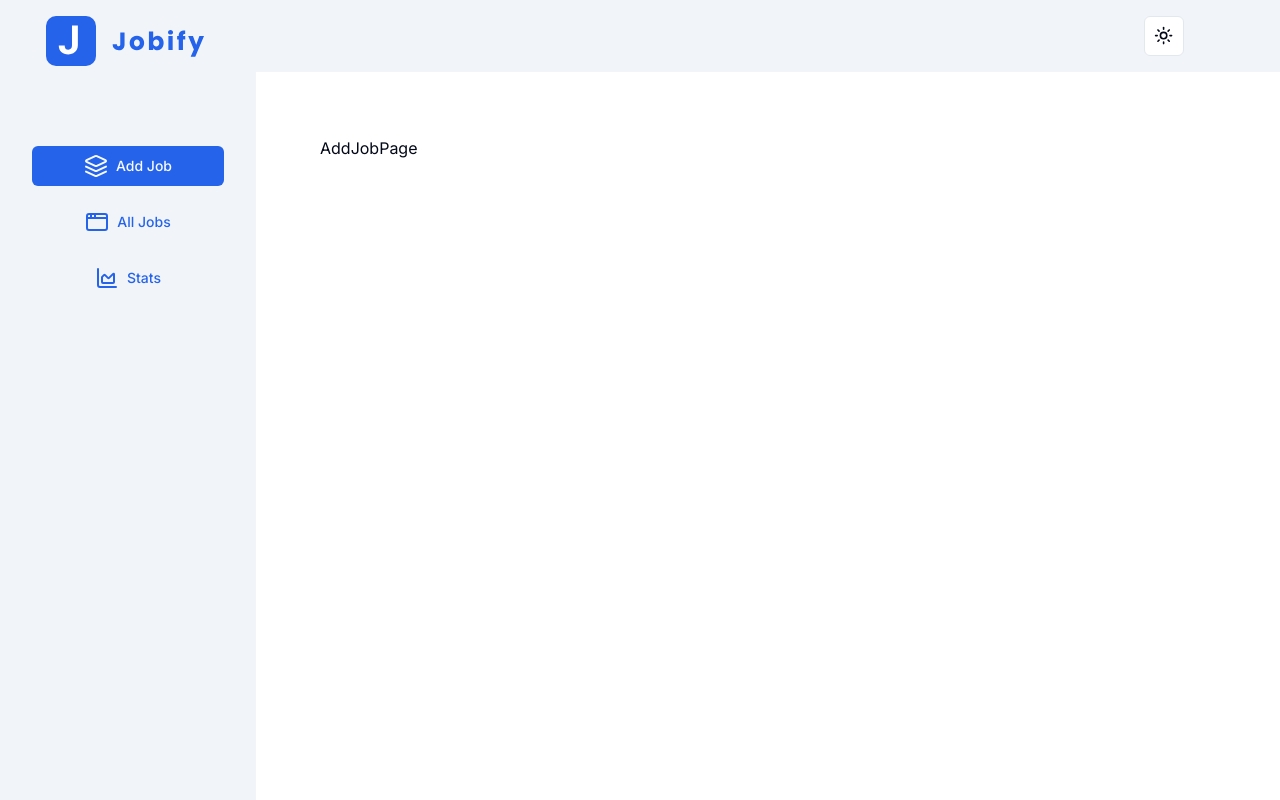
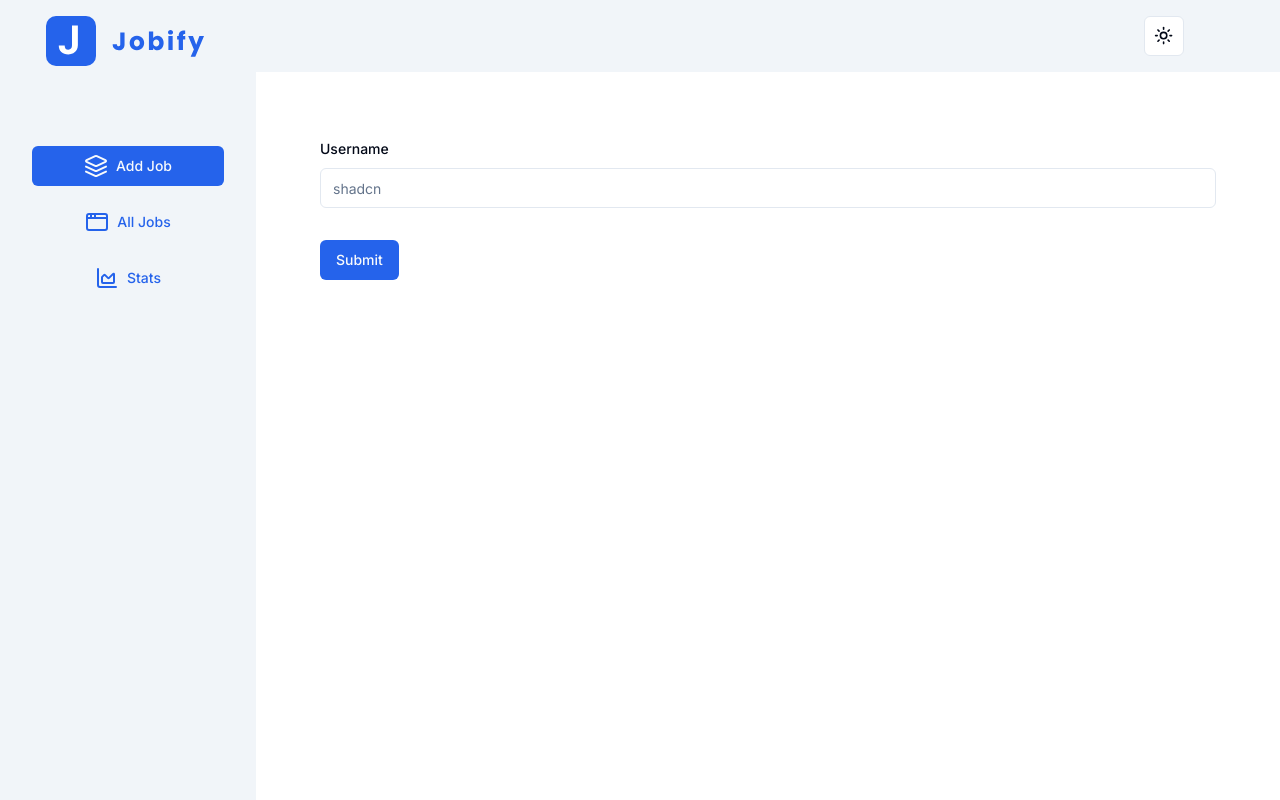
Before and after one commit to Yami6575/jobify, a Next.js app: page /add-job in a window 1280 px wide. Built offline with nearby package versions, Linux system fonts and the light colour scheme.

Commit message:
created a form

```diff
--- a/app/(dashboard)/add-job/page.tsx
+++ b/app/(dashboard)/add-job/page.tsx
@@ -1,8 +1,9 @@
+import CreateJobForm from '@/components/CreateJobForm'
 import React from 'react'
 
 function AddJobPage() {
   return (
-    <div>AddJobPage</div>
+    <div><CreateJobForm></CreateJobForm></div>
   )
 }
 
--- /dev/null
+++ b/components/CreateJobForm.tsx
@@ -0,0 +1,61 @@
+'use client';
+
+import { zodResolver } from '@hookform/resolvers/zod';
+import { useForm } from 'react-hook-form';
+import * as z from 'zod';
+
+import { Button } from '@/components/ui/button';
+import {
+  Form,
+  FormControl,
+  FormField,
+  FormItem,
+  FormLabel,
+  FormMessage,
+} from '@/components/ui/form';
+import { Input } from '@/components/ui/input';
+
+const formSchema = z.object({
+  username: z.string().min(2, {
+    message: 'Username must be at least 2 characters.',
+  }),
+});
+
+function CreateJobForm() {
+  // 1. Define your form.
+  const form = useForm<z.infer<typeof formSchema>>({
+    resolver: zodResolver(formSchema),
+    defaultValues: {
+      username: '',
+    },
+  });
+
+  // 2. Define a submit handler.
+  function onSubmit(values: z.infer<typeof formSchema>) {
+    // Do something with the form values.
+    // ✅ This will be type-safe and validated.
+    console.log(values);
+  }
+
+  return (
+    <Form {...form}>
+      <form onSubmit={form.handleSubmit(onSubmit)} className='space-y-8'>
+        <FormField
+          control={form.control}
+          name='username'
+          render={({ field }) => (
+            <FormItem>
+              <FormLabel>Username</FormLabel>
+              <FormControl>
+                <Input placeholder='shadcn' {...field} />
+              </FormControl>
+              <FormMessage />
+            </FormItem>
+          )}
+        />
+        <Button type='submit'>Submit</Button>
+      </form>
+    </Form>
+  );
+}
+export default CreateJobForm;
```
